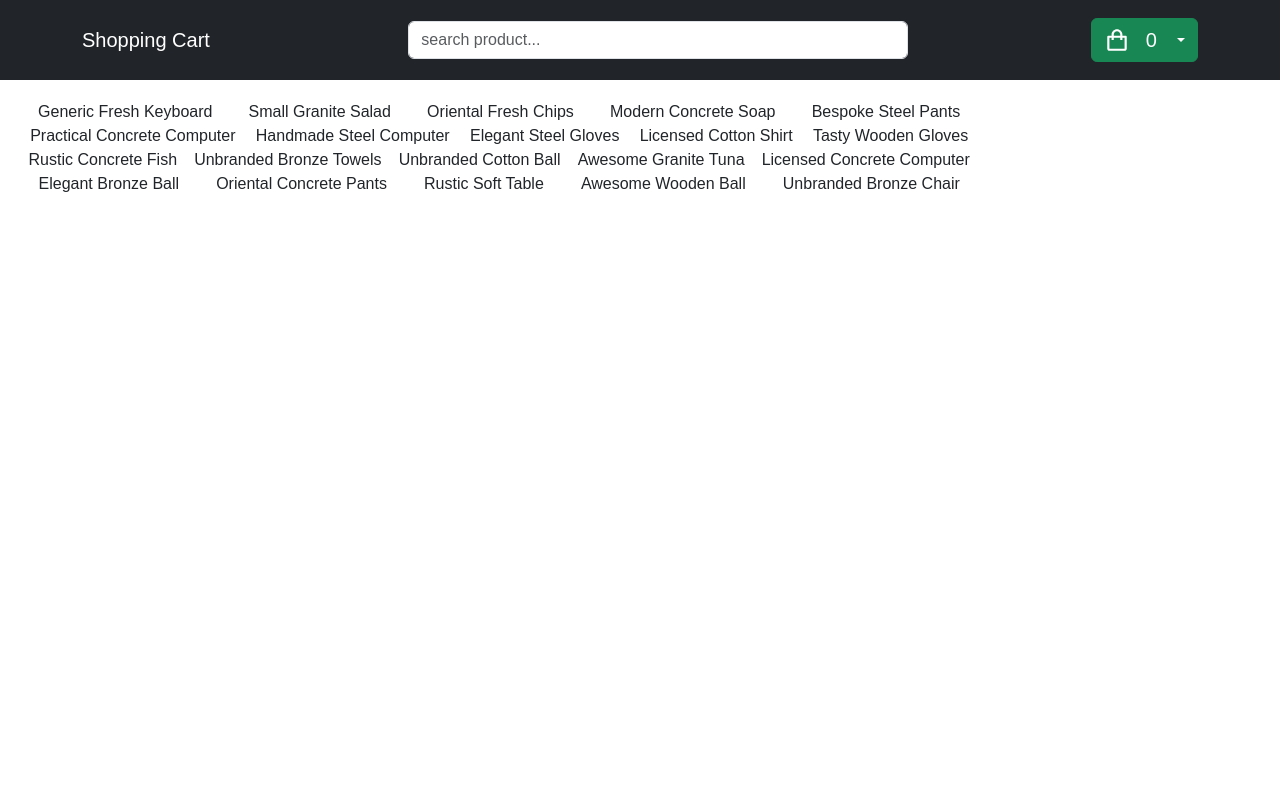
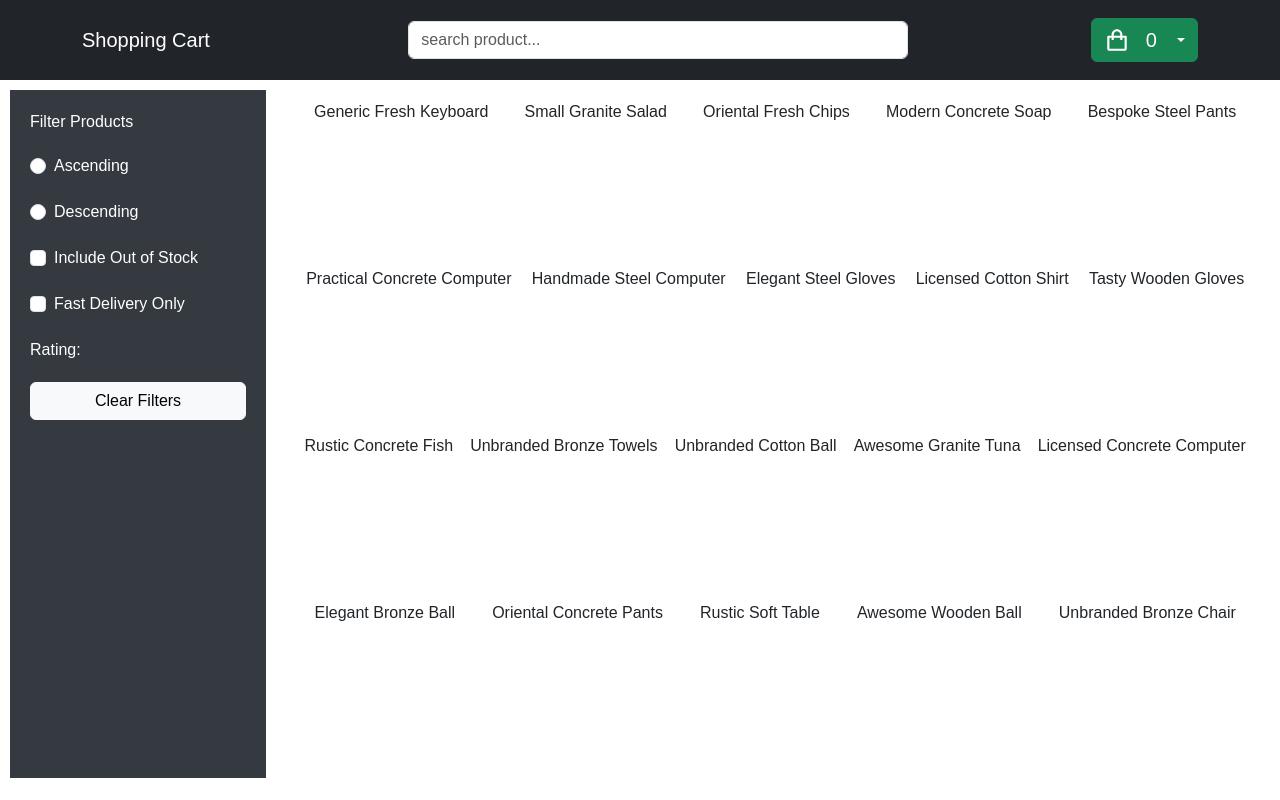
Before and after one commit to prudv13/contextapi-useReducer, a React (Vite) app: page / in a window 1280 px wide. Built offline with nearby package versions, Linux system fonts and the light colour scheme.

Commit message:
filter component ui

```diff
--- /dev/null
+++ b/src/components/Filters.jsx
@@ -0,0 +1,53 @@
+import React from 'react'
+import { Button, Form } from 'react-bootstrap';
+
+const Filters = () => {
+  return (
+    <div className='filters'>
+        <span className='title'>Filter Products</span>
+        <span>
+            <Form.Check
+                inline
+                label="Ascending"
+                name="group1"
+                type="radio"
+                id={`inline-1`}
+            />
+        </span>
+        <span>
+            <Form.Check
+                inline
+                label="Descending"
+                name="group1"
+                type="radio"
+                id={`inline-2`}
+            />
+        </span>
+        <span>
+            <Form.Check
+                inline
+                label="Include Out of Stock"
+                name="group1"
+                type="checkbox"
+                id={`inline-3`}
+            />
+        </span>
+        <span>
+            <Form.Check
+                inline
+                label="Fast Delivery Only"
+                name="group1"
+                type="checkbox"
+                id={`inline-4`}
+            />
+        </span>
+        <span>
+            <label style={{paddingRight: 10}}>Rating: </label>
+            {/*<Rating rating={byRating} style={{cursor: "pointer"}} />*/}
+        </span>
+        <Button variant="light">Clear Filters</Button>
+    </div>
+  )
+}
+
+export default Filters;
--- a/src/components/Home.jsx
+++ b/src/components/Home.jsx
@@ -1,6 +1,7 @@
 import React from 'react'
 import { CartState } from '../context/Context'
 import SingleProduct from './SingleProduct';
+import Filters from './Filters';
 
 const Home = () => {
 
@@ -9,7 +10,7 @@
 
   return (
     <div className='home'>
-        {/* <Filters/> */}
+        <Filters />
         <div className='productContainer'>
             {
                 products.map((product) => {
--- a/src/index.css
+++ b/src/index.css
@@ -20,3 +20,18 @@
     flex-wrap: wrap;
     justify-content: space-around;
 }
+
+.filters {
+    background-color: #343a40;
+    color: white;
+    padding: 20px;
+    display: flex;
+    flex-direction: column;
+    width: 20%;
+    margin: 10px;
+    height: 86vh;
+}
+
+.filters > span {
+    padding-bottom: 20px;
+}
```
